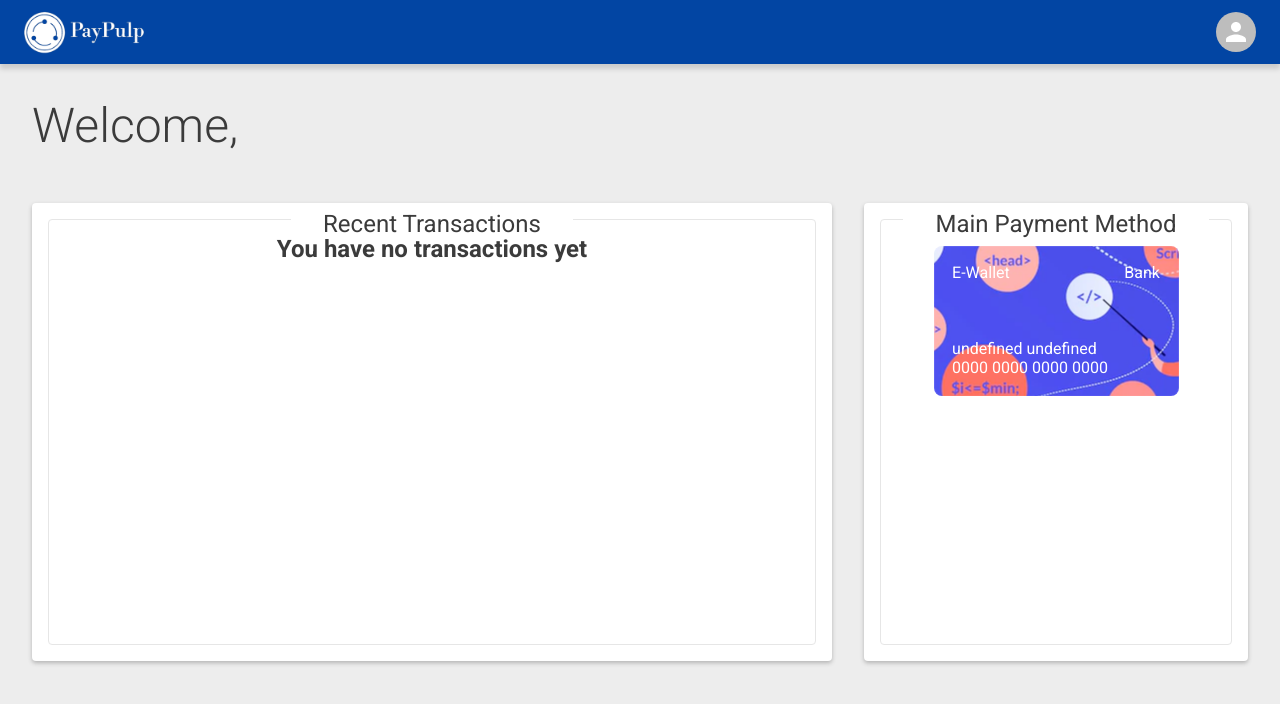
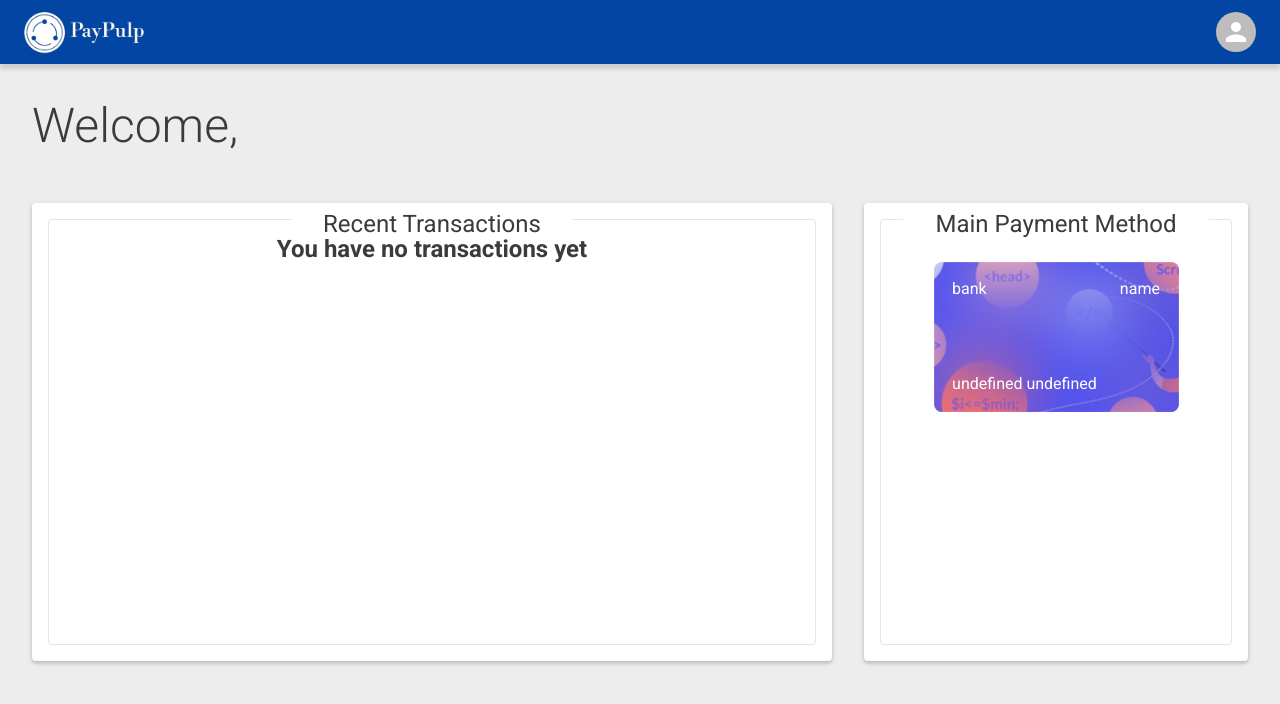
Before and after one commit to pametommasini/paypulp-frontend, a React (Create React App) app: page /dashboard in a window 1280 px wide. Shown: the top 704 px of the page. Built offline with nearby package versions, Linux system fonts and the light colour scheme; no server answers; sample sign-in values are in the browser's storage.

Commit message:
add card details and style

```diff
--- a/src/Components/CardImage.jsx
+++ b/src/Components/CardImage.jsx
@@ -1,22 +1,31 @@
-import "../Styles/CardImage.css"
+import "../Styles/CardImage.css";
 import { userContext } from "../Context/UserContext";
 import { useContext } from "react";
 
 const CardImage = () => {
   const { userInfo } = useContext(userContext);
-  console.log(userInfo);
+
+  const formatCardNumber = () => {
+    if (userInfo.cardNumber){
+    const { cardNumber } = userInfo;
+    const length = cardNumber.length;
+    const lastNums = cardNumber.substring(length - 5, length - 1);
+    return `**** **** **** ${lastNums}`;
+  }
+  };
+
   return (
     <div className="card-container">
-      <div
-        className="card"
-      >
-        <div className="card__top-info">
-          <div>E-Wallet</div>
-          <div>Bank</div>
-        </div>
-        <div className="card__owner-info">
-          <div>{`${userInfo.firstName} ${userInfo.lastName}`}</div>
-          <div>0000 0000 0000 0000</div>
+      <div className="card-background">
+        <div className="card">
+          <div className="card__top-info">
+            <div>{userInfo?.cardType || "bank"}</div>
+            <div>{userInfo?.cardName || "name"}</div>
+          </div>
+          <div className="card__owner-info">
+            <div>{`${userInfo.firstName} ${userInfo.lastName}`}</div>
+            <div>{formatCardNumber()}</div>
+          </div>
         </div>
       </div>
     </div>
--- a/src/Styles/CardImage.css
+++ b/src/Styles/CardImage.css
@@ -1,27 +1,24 @@
 .card-container {
-  z-index: 10;
+  z-index: 1;
   padding: 10px;
 }
 
+.card-background {
+  background: center url("../Assets/4._Developer.jpg");
+  border-radius: 8px;
+}
+
 .card {
-  background-image: url("../Assets/4._Developer.jpg");
   height: 150px;
   width: 245px;
   padding: 1.1rem;
   display: flex;
   flex-direction: column;
   justify-content: space-between;
-  /* color: #a2a2a2; */
   color: #ffffff;
   backdrop-filter: blur(2rem);
   -webkit-backdrop-filter: blur(2rem);
-  background: rgb(255, 255, 255);
-  background: center url("../Assets/4._Developer.jpg"),linear-gradient(
-    150deg,
-    rgba(255, 255, 255, 0.4360337885154062) 0%,
-    rgba(255, 255, 255, 0) 55%,
-    rgba(255, 255, 255, 0) 100%
-  );
+  background-color: rgba(0, 0, 0, 0);
   border-radius: 8px;
   border: 1px solid rgba(255, 255, 255, 0.1);
   border-bottom: 1px solid rgba(255, 255, 255, 0.05);
--- a/src/Styles/Dashboard.css
+++ b/src/Styles/Dashboard.css
@@ -30,6 +30,13 @@
   grid-area: 3 / 9 / span 8 / span 4;
 }
 
+.dash-pay-method .dash-inner-card {
+  display: flex;
+  flex-direction: column;
+  align-items: center;
+padding: 2rem 0 ;
+}
+
 @media (max-width: 1150px) {
   .dashboard {
     display: flex;
```
